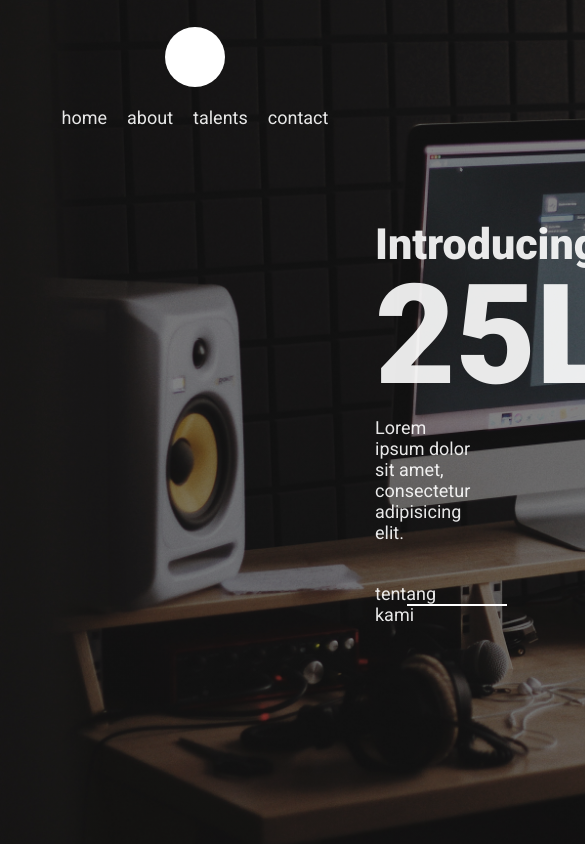
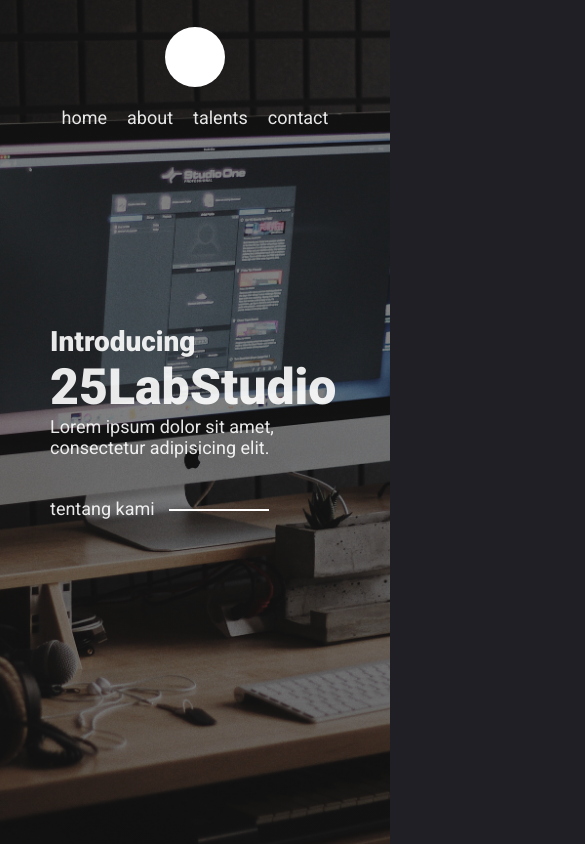
Before and after one commit to faishalirwn/25LabStudio, a Next.js app: page / in a window 390 px wide. Shown: the top 844 px of the page, 585 px wide, since content can reach past the window. Built offline with nearby package versions, Linux system fonts and the light colour scheme.

Commit message:
Home page responsive

```diff
--- a/pages/index.js
+++ b/pages/index.js
@@ -12,6 +12,7 @@ export default function Home() {
         </Head>
 
         <div className={styles.main}>
+          <div className={styles.intro}>
             <h2>Introducing</h2>
             <h1>25LabStudio</h1>
             <p>Lorem ipsum dolor sit amet, consectetur adipisicing elit.</p>
@@ -21,6 +22,7 @@ export default function Home() {
               </a>
             </Link>
           </div>
+        </div>
     </Layout>
   )
 }
--- a/styles/Home.module.css
+++ b/styles/Home.module.css
@@ -6,32 +6,33 @@
   width: 100%;
   min-height: 100vh;
   display: flex;
-  flex-direction: column;
   justify-content: center;
-  align-items: flex-start;
-  padding: 0 375px;
+  align-items: center;
+  padding: 0 100px;
   background-image: linear-gradient(0deg, rgba(0, 0, 0, 0.4), rgba(0, 0, 0, 0.4)), url("/images/oleg-ivanov-5j5zOvecrkU-unsplash.jpg");
   background-size: cover;
   background-repeat: no-repeat;
+  background-position: center;
 }
 
-.main > * {
+.intro > * {
   text-align: left;
   margin: 0;
 }
 
-.main h2 {
+.intro h2 {
   font-size: 43px;
   font-weight: 900;
 }
 
-.main h1 {
+.intro h1 {
   font-size: 139px;
   margin-top: -15px;
   font-weight: 900;
 }
 
 .about {
+  display: inline-block;
   margin-top: 40px;
   position: relative;
 }
@@ -45,3 +46,34 @@
   height: 2px;
   background-color: white;
 }
+
+@media (max-width: 1024px) {
+  .intro h2 {
+    font-size: 33px;
+  }
+
+  .intro h1 {
+    font-size: 100px;
+  }
+}
+
+@media (max-width: 768px) {
+  .main {
+    padding: 0 50px;
+  }
+
+  .intro h1 {
+    font-size: 75px;
+    margin-top: 0;
+  }
+}
+
+@media (max-width: 500px) {
+  .intro h2 {
+    font-size: 28px;
+  }
+
+  .intro h1 {
+    font-size: 50px;
+  }
+}
```
Lines whose indentation alone changed are shown as unchanged.
